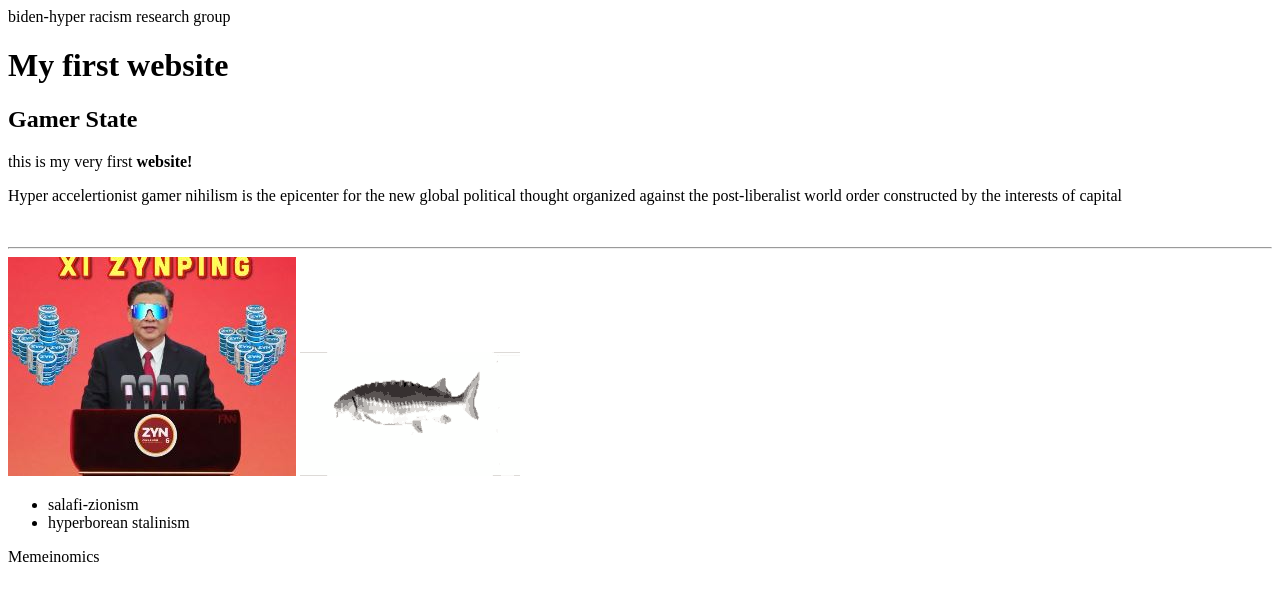
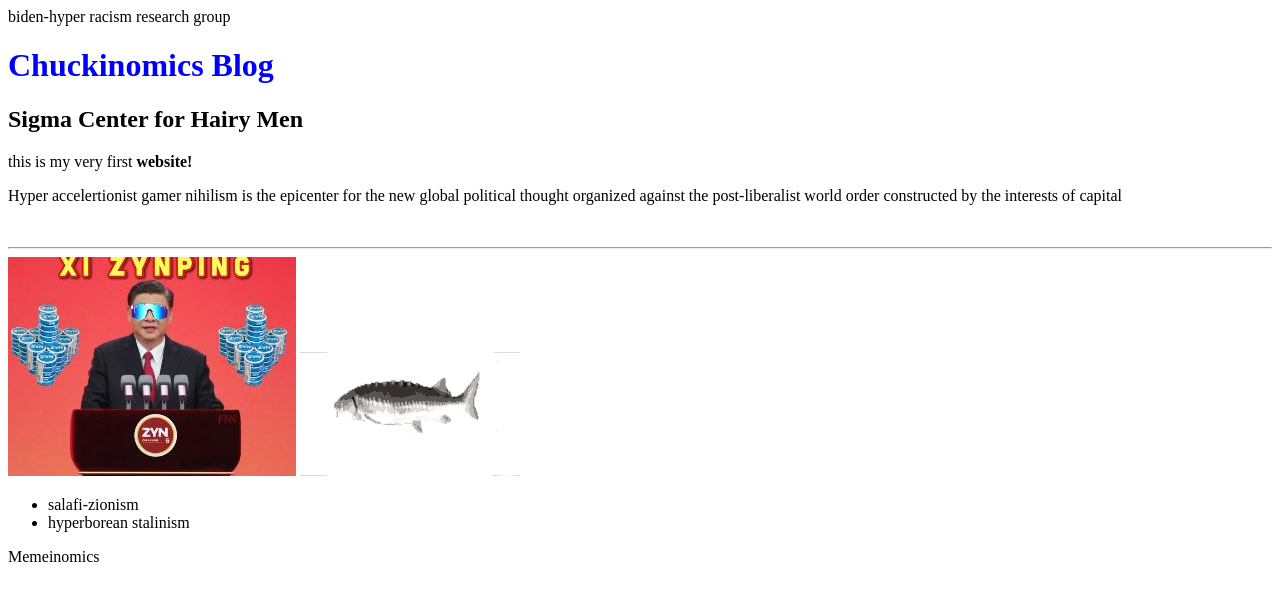
Before and after one commit to cberg16/cberg16.github.io, a plain HTML site: page index.html in a window 1280 px wide. Drawn offline with Linux system fonts and the light colour scheme.

Commit message:
Add files via upload

```diff
--- /dev/null
+++ b/app.css
@@ -0,0 +1,3 @@
+h1{
+    color : blue
+}
--- a/index.html
+++ b/index.html
@@ -1,6 +1,7 @@
 <!DOCTYPE html>
 <html>
     <head>
+        <link rel="stylesheet" href="app.css"/>
         <meta charset="utf-8">
         <meta name="viewport" content="width=device-width, initial-scale=1"
         <link rel="stylesheet" href=""
@@ -9,8 +10,8 @@
         </title>
     </head>
     <body>
-    <h1> My first website</h1>
-    <h2>Gamer State</h2>
+    <h1> Chuckinomics Blog</h1>
+    <h2>Sigma Center for Hairy Men</h2>
 
 
         <p>this is my very first <b>website!</b></p>
```
Also changed, not shown: app.js (added).
